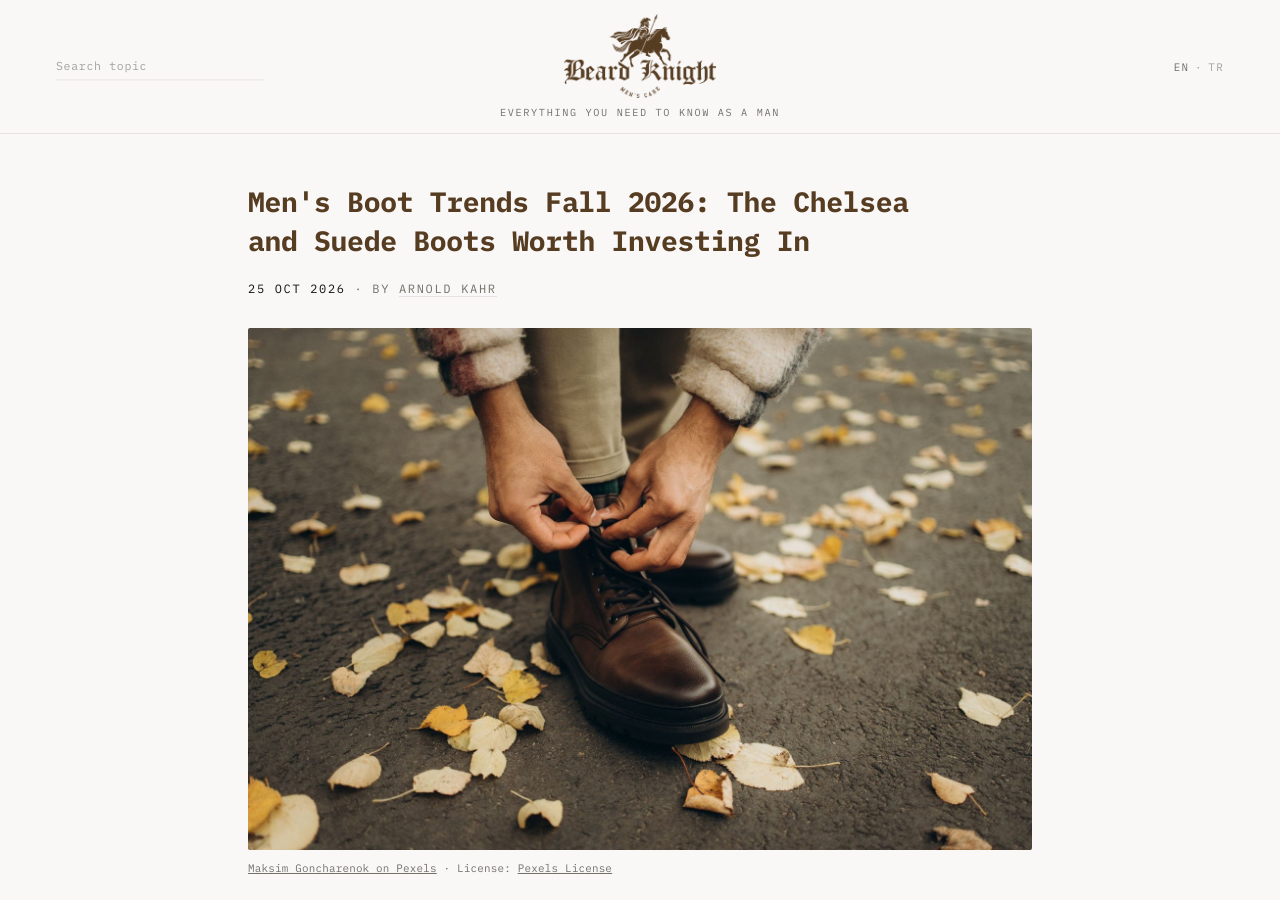
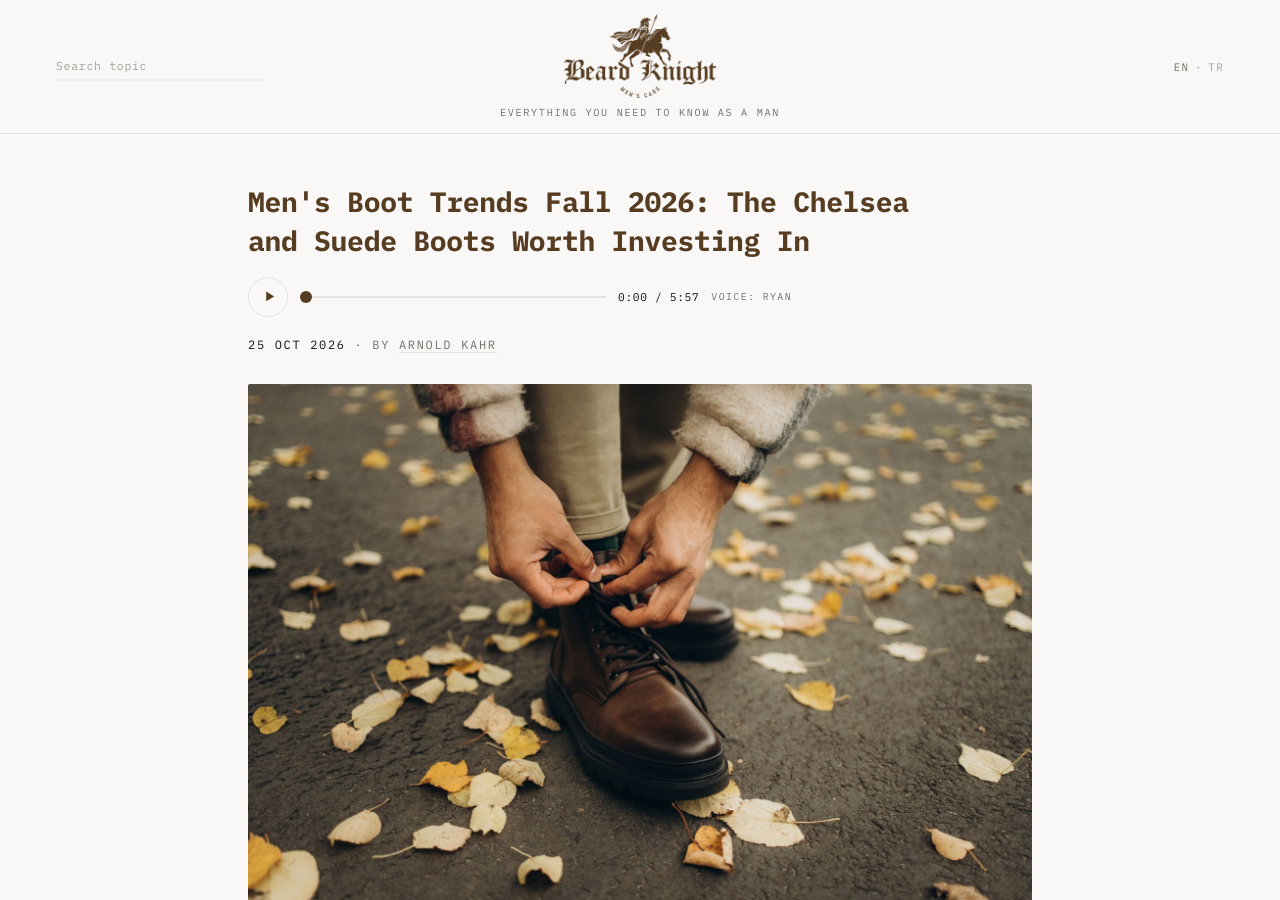
Before and after one commit to architect-high-level-core/beard-knight, a Jekyll site: the page built from _posts/2026-10-25-mens-boot-trends-fall-2026-the-chelsea-and-suede-boots-worth-investing-in.md, in a window 1280 px wide and 900 px high. Built offline with Jekyll 4.4.1, drawn with Linux system fonts in a browser that asks for light colours; some of the changed lines change nothing that is shown.

Commit message:
Add read-aloud audio for EN posts (batch 24, 1 mp3)

```diff
--- a/_posts/2026-10-25-mens-boot-trends-fall-2026-the-chelsea-and-suede-boots-worth-investing-in.md
+++ b/_posts/2026-10-25-mens-boot-trends-fall-2026-the-chelsea-and-suede-boots-worth-investing-in.md
@@ -12,6 +12,9 @@ image_credit: "Maksim Goncharenok on Pexels"
 image_license: "Pexels License"
 image_license_url: "https://www.pexels.com/license/"
 image_source_url: "https://www.pexels.com/photo/a-person-tying-the-lace-of-his-brown-leather-boots-9930072/"
+audio: /assets/audio/mens-boot-trends-fall-2026-the-chelsea-and-suede-boots-worth-investing-in.mp3
+audio_voice: Ryan
+audio_duration: "5:57"
 ---
 
 The clocks have gone back, the sidewalks are wet, and it is officially boot season. The big men's boot trends for fall 2026 are clear: the Chelsea boot is back at the center, toes are getting a little sharper, suede is getting softer and richer, and rugged lug soles are moving from the trail into the city.
```
Also changed, not shown: 1 other file.
